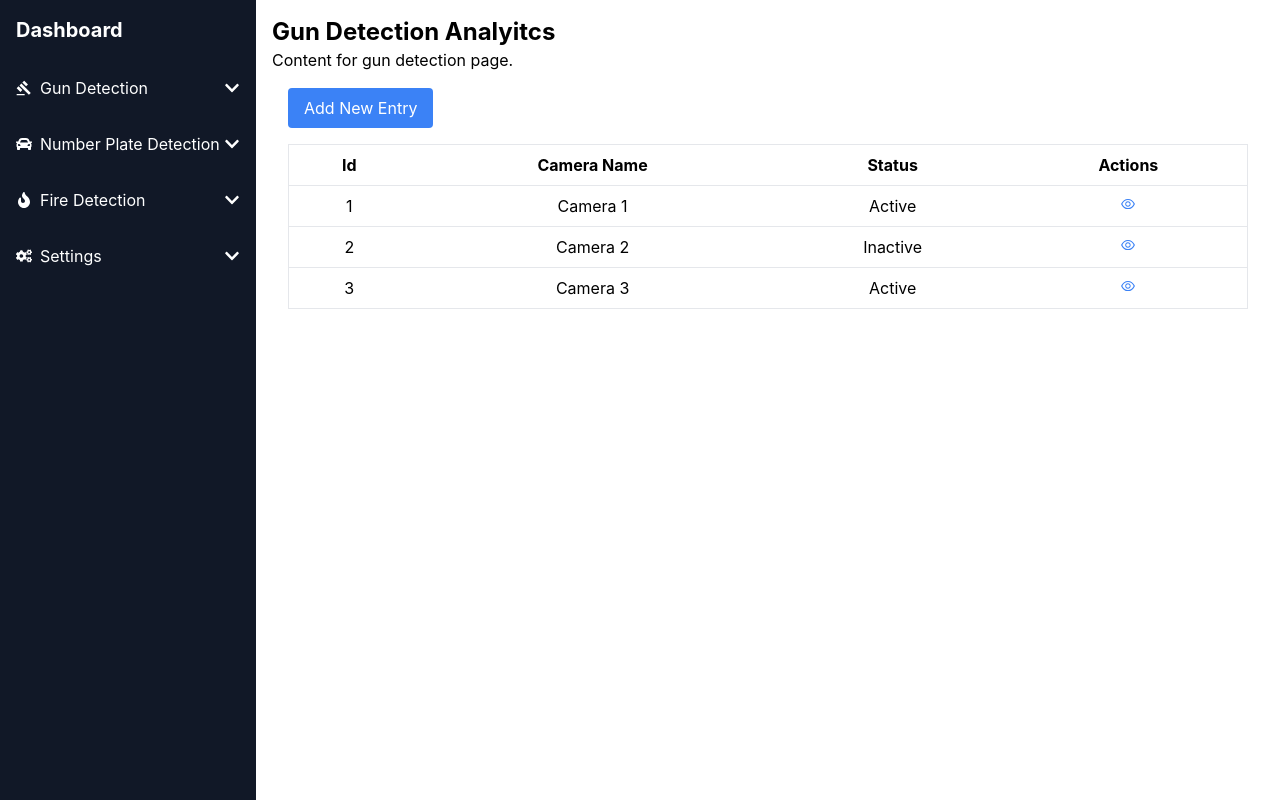
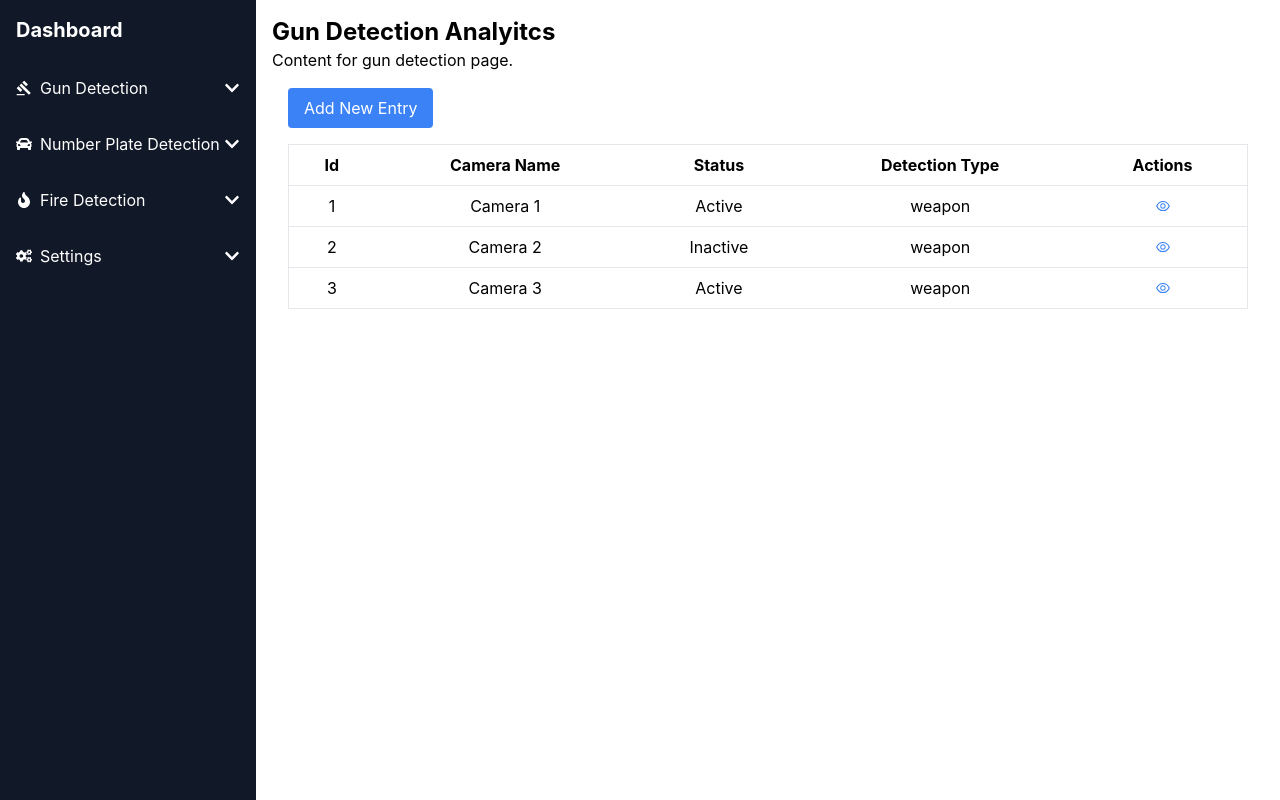
Before and after one commit to AkshayGhugare19/detection-web-app, a React (Create React App) app: page /gun-detection-analytics in a window 1280 px wide. Built offline with nearby package versions, Linux system fonts and the light colour scheme.

Commit message:
Add details analytics page and video player

```diff
--- a/package.json
+++ b/package.json
@@ -11,6 +11,7 @@
     "react": "^18.3.1",
     "react-dom": "^18.3.1",
     "react-icons": "^5.2.1",
+    "react-player": "^2.16.0",
     "react-router-dom": "^6.25.1",
     "react-scripts": "5.0.1",
     "tailwindcss": "^3.4.7",
--- a/src/App.js
+++ b/src/App.js
@@ -10,6 +10,7 @@ import NumberPlateDetectionEvents from './pages/NumberPlateDetectionEvents';
 import StartDetection from './pages/StartDetection';
 import UserTable from './modules/settings/userTable';
 import AddRole from './modules/settings/addRole';
+import AnalyticsDetails from './pages/AnalyticsDetails';
 
 
 
@@ -29,6 +30,7 @@ function App() {
             <Route path="/number-plate-detection-events" element={<NumberPlateDetectionEvents />} />
             <Route path="/settings/add-user" element={<UserTable />} />
             <Route path="/settings/add-role" element={<AddRole />} />
+            <Route path="/gun-detection-analytics-details/:id" element={<AnalyticsDetails />} />
           </Routes>
         </div>
       </div>
--- a/src/modules/fireDetectionTables/FireAnylitcsTable.js
+++ b/src/modules/fireDetectionTables/FireAnylitcsTable.js
@@ -1,6 +1,7 @@
 // src/components/FireAnalyticsTable.js
 import React from 'react';
 import { AiOutlineEye } from 'react-icons/ai';
+import { Link } from 'react-router-dom';
 
 const dummyData = [
   { id: 1, cameraName: 'Camera 1', status: 'Active' },
@@ -31,9 +32,9 @@ const FireAnalyticsTable = () => {
               <td className="py-2 px-4 border-b text-center">{item.cameraName}</td>
               <td className="py-2 px-4 border-b text-center">{item.status}</td>
               <td className="py-2 px-4 border-b text-center">
-                <button className="text-blue-500 hover:text-blue-700">
-                  <AiOutlineEye />
-                </button>
+              <div className="text-blue-500 hover:text-blue-700 cursor-pointer flex justify-center items-center">
+                  <Link to={`/gun-detection-analytics-details/${item.id}`}><AiOutlineEye /></Link>
+                </div>
               </td>
             </tr>
           ))}
--- a/src/modules/fireDetectionTables/FireEventTables.js
+++ b/src/modules/fireDetectionTables/FireEventTables.js
@@ -1,6 +1,7 @@
 // src/components/FireEventTable.js
 import React from 'react';
 import { AiOutlineEye } from 'react-icons/ai';
+import { Link } from 'react-router-dom';
 
 const dummyData = [
   { id: 1, cameraName: 'Camera 1', status: 'Active' },
@@ -31,9 +32,9 @@ const FireEventTable = () => {
               <td className="py-2 px-4 border-b text-center">{item.cameraName}</td>
               <td className="py-2 px-4 border-b text-center">{item.status}</td>
               <td className="py-2 px-4 border-b text-center">
-                <button className="text-blue-500 hover:text-blue-700">
-                  <AiOutlineEye />
-                </button>
+              <div className="text-blue-500 hover:text-blue-700 cursor-pointer flex justify-center items-center">
+                  <Link to={`/gun-detection-analytics-details/${item.id}`}><AiOutlineEye /></Link>
+                </div>
               </td>
             </tr>
           ))}
--- a/src/modules/gunDetectionTables/GunAnylitcsTable.js
+++ b/src/modules/gunDetectionTables/GunAnylitcsTable.js
@@ -1,11 +1,12 @@
 // src/components/GunAnalyticsTable.js
 import React from 'react';
 import { AiOutlineEye } from 'react-icons/ai';
+import { Link } from 'react-router-dom';
 
 const dummyData = [
-  { id: 1, cameraName: 'Camera 1', status: 'Active' },
-  { id: 2, cameraName: 'Camera 2', status: 'Inactive' },
-  { id: 3, cameraName: 'Camera 3', status: 'Active' },
+  { id: 1, cameraName: 'Camera 1', status: 'Active', detectionType:"weapon", },
+  { id: 2, cameraName: 'Camera 2', status: 'Inactive', detectionType:"weapon", },
+  { id: 3, cameraName: 'Camera 3', status: 'Active', detectionType:"weapon", },
   // Add more dummy data as needed
 ];
 
@@ -21,6 +22,7 @@ const GunAnalyticsTable = () => {
             <th className="py-2 px-4 border-b">Id</th>
             <th className="py-2 px-4 border-b">Camera Name</th>
             <th className="py-2 px-4 border-b">Status</th>
+            <th className="py-2 px-4 border-b">Detection Type</th>
             <th className="py-2 px-4 border-b">Actions</th>
           </tr>
         </thead>
@@ -30,10 +32,11 @@ const GunAnalyticsTable = () => {
               <td className="py-2 px-4 border-b text-center">{item.id}</td>
               <td className="py-2 px-4 border-b text-center">{item.cameraName}</td>
               <td className="py-2 px-4 border-b text-center">{item.status}</td>
+              <td className="py-2 px-4 border-b text-center">{item.detectionType}</td>
               <td className="py-2 px-4 border-b text-center">
-                <button className="text-blue-500 hover:text-blue-700">
-                  <AiOutlineEye />
-                </button>
+                <div className="text-blue-500 hover:text-blue-700 cursor-pointer flex justify-center items-center">
+                  <Link to={`/gun-detection-analytics-details/${item.id}`}><AiOutlineEye /></Link>
+                </div>
               </td>
             </tr>
           ))}
--- a/src/modules/gunDetectionTables/GunEventTables.js
+++ b/src/modules/gunDetectionTables/GunEventTables.js
@@ -1,5 +1,6 @@
 import React from 'react';
 import { AiOutlineEye } from 'react-icons/ai';
+import { Link } from 'react-router-dom';
 
 const dummyData = [
   { id: 1, cameraName: 'Camera 1', status: 'Active' },
@@ -30,9 +31,9 @@ const GunEventTable = () => {
               <td className="py-2 px-4 border-b text-center">{item.cameraName}</td>
               <td className="py-2 px-4 border-b text-center">{item.status}</td>
               <td className="py-2 px-4 border-b text-center">
-                <button className="text-blue-500 hover:text-blue-700">
-                  <AiOutlineEye />
-                </button>
+              <div className="text-blue-500 hover:text-blue-700 cursor-pointer flex justify-center items-center">
+                  <Link to={`/gun-detection-analytics-details/${item.id}`}><AiOutlineEye /></Link>
+                </div>
               </td>
             </tr>
           ))}
--- a/src/modules/numberPlateDetectionTables/NumberPlateAnylitcsTable.js
+++ b/src/modules/numberPlateDetectionTables/NumberPlateAnylitcsTable.js
@@ -1,6 +1,7 @@
 // src/components/FireAnalyticsTable.js
 import React from 'react';
 import { AiOutlineEye } from 'react-icons/ai';
+import { Link } from 'react-router-dom';
 
 const dummyData = [
   { id: 1, cameraName: 'Camera 1', status: 'Active', actions: 'View' },
@@ -31,9 +32,9 @@ const  NumberPlateAnylitcsTable =()=> {
               <td className="py-2 px-4 border-b text-center">{item.cameraName}</td>
               <td className="py-2 px-4 border-b text-center">{item.status}</td>
               <td className="py-2 px-4 border-b text-center">
-                <button className="text-blue-500 hover:text-blue-700">
-                  <AiOutlineEye />
-                </button>
+              <div className="text-blue-500 hover:text-blue-700 cursor-pointer flex justify-center items-center">
+                  <Link to={`/gun-detection-analytics-details/${item.id}`}><AiOutlineEye /></Link>
+                </div>
               </td>
             </tr>
           ))}
--- a/src/modules/numberPlateDetectionTables/NumberPlateEventTables.js
+++ b/src/modules/numberPlateDetectionTables/NumberPlateEventTables.js
@@ -1,6 +1,7 @@
 // src/components/FireAnalyticsTable.js
 import React from 'react';
 import { AiOutlineEye } from 'react-icons/ai';
+import { Link } from 'react-router-dom';
 
 const dummyData = [
   { id: 1, cameraName: 'Camera 1', status: 'Active', actions: 'View' },
@@ -31,9 +32,9 @@ const  NumberPlateEventTable =()=> {
               <td className="py-2 px-4 border-b text-center">{item.cameraName}</td>
               <td className="py-2 px-4 border-b text-center">{item.status}</td>
               <td className="py-2 px-4 border-b text-center">
-                <button className="text-blue-500 hover:text-blue-700">
-                  <AiOutlineEye />
-                </button>
+              <div className="text-blue-500 hover:text-blue-700 cursor-pointer flex justify-center items-center">
+                  <Link to={`/gun-detection-analytics-details/${item.id}`}><AiOutlineEye /></Link>
+                </div>
               </td>
             </tr>
           ))}
--- /dev/null
+++ b/src/pages/AnalyticsDetails.js
@@ -0,0 +1,35 @@
+// src/components/AnalyticsDetails.js
+import React from 'react';
+import ReactPlayer from 'react-player';
+
+const AnalyticsDetails = () => {
+  return (
+    <div className="flex flex-col lg:flex-row bg-gray-100 min-h-screen p-8">
+      <div className="lg:w-1/2 w-full p-4">
+        <div className="mb-4">
+          <h2 className="text-2xl font-bold mb-2">Detection Image</h2>
+          <img src={"https://i.ibb.co/4jM2gVZ/image-8.png"} alt="Detection" className="w-full h-auto rounded shadow-md" />
+        </div>
+        <div>
+          <h2 className="text-2xl font-bold mb-2">Detection Video</h2>
+          <ReactPlayer url={"https://cdn.pixabay.com/video/2021/01/07/61412-498529684_large.mp4"} controls className="rounded shadow-md" width="100%" />
+        </div>
+      </div>
+      <div className="lg:w-1/2 w-full p-4 mt-10">
+        <div className="bg-white p-6 rounded shadow-md">
+          <h2 className="text-3xl font-bold mb-4">Detection Details</h2>
+          <div className="mb-4">
+            <h3 className="text-xl font-semibold">Time of Detection:</h3>
+            <p className="text-gray-700">{"detectionTime"}</p>
+          </div>
+          <div className="mb-4">
+            <h3 className="text-xl font-semibold">Camera Name:</h3>
+            <p className="text-gray-700">{"cameraName"}</p>
+          </div>
+        </div>
+      </div>
+    </div>
+  );
+}
+
+export default AnalyticsDetails;
```
